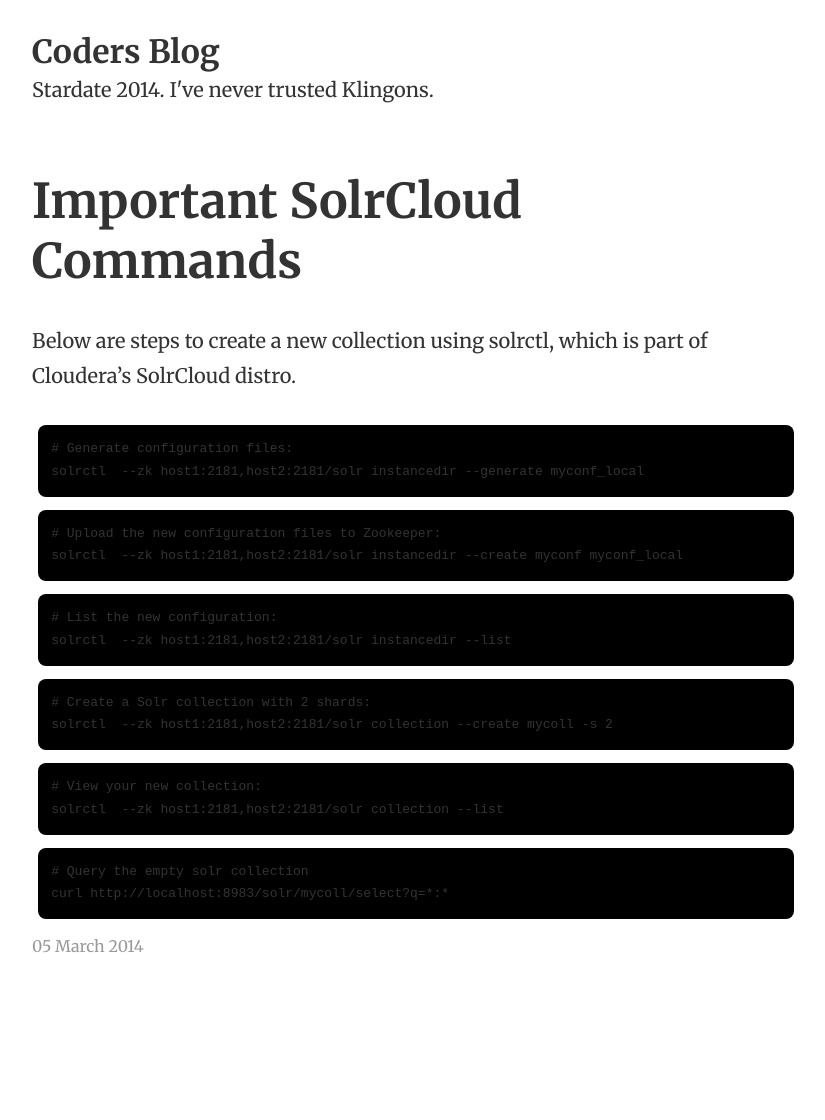
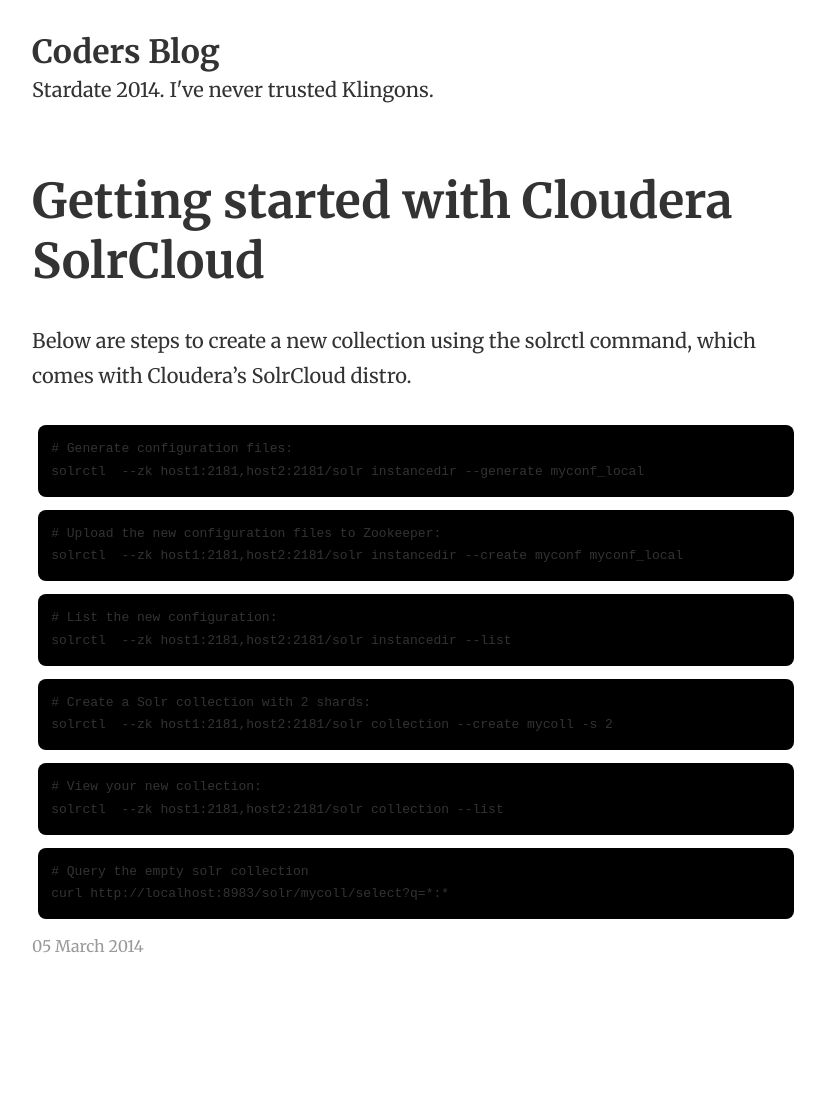
Before and after one commit to svensvan/blog, a Jekyll site: the page built from _posts/2014-03-05-solr-cloud-commands.md, in a window 1280 px wide. Shown: the whole page, without its empty margins (224-1049 px from the left). Built offline with Jekyll 4.4.1, drawn with Linux system fonts in a browser that asks for light colours.

Commit message:
change some text

```diff
--- a/_posts/2014-03-05-solr-cloud-commands.md
+++ b/_posts/2014-03-05-solr-cloud-commands.md
@@ -1,9 +1,9 @@
 ---
 layout: post
-title: "Important SolrCloud Commands"
+title: "Getting started with Cloudera SolrCloud"
 ---
 
-Below are steps to create a new collection using solrctl, which is part of Cloudera's SolrCloud distro.
+Below are steps to create a new collection using the solrctl command, which comes with Cloudera's SolrCloud distro.
 
 <pre class="prettyprint sh">
 #Generate configuration files:
```
